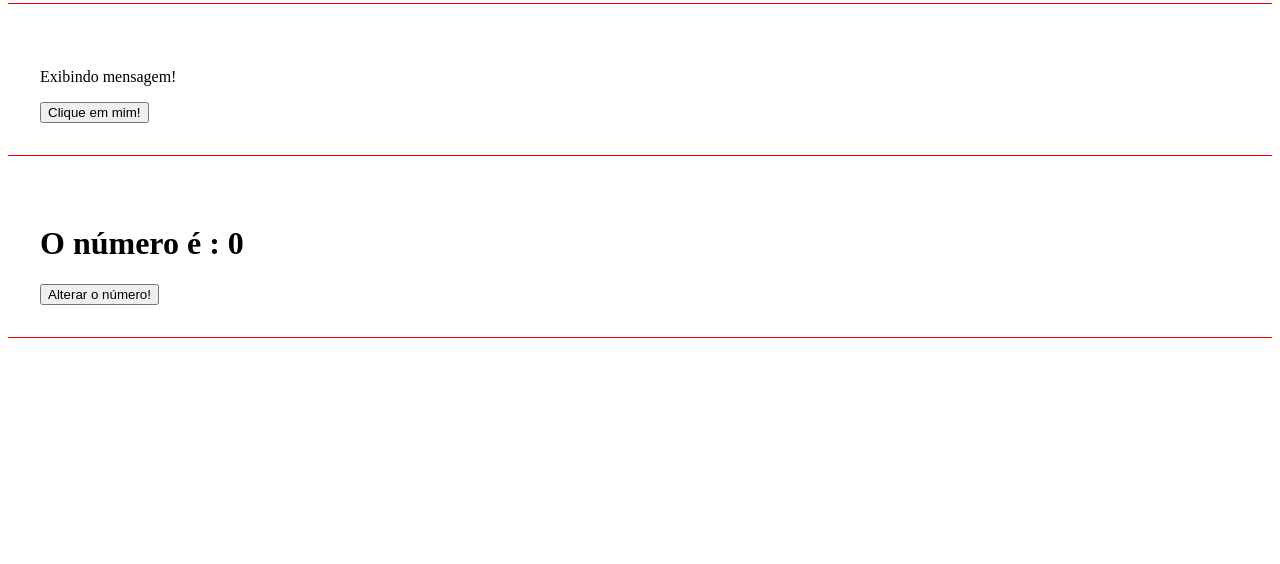
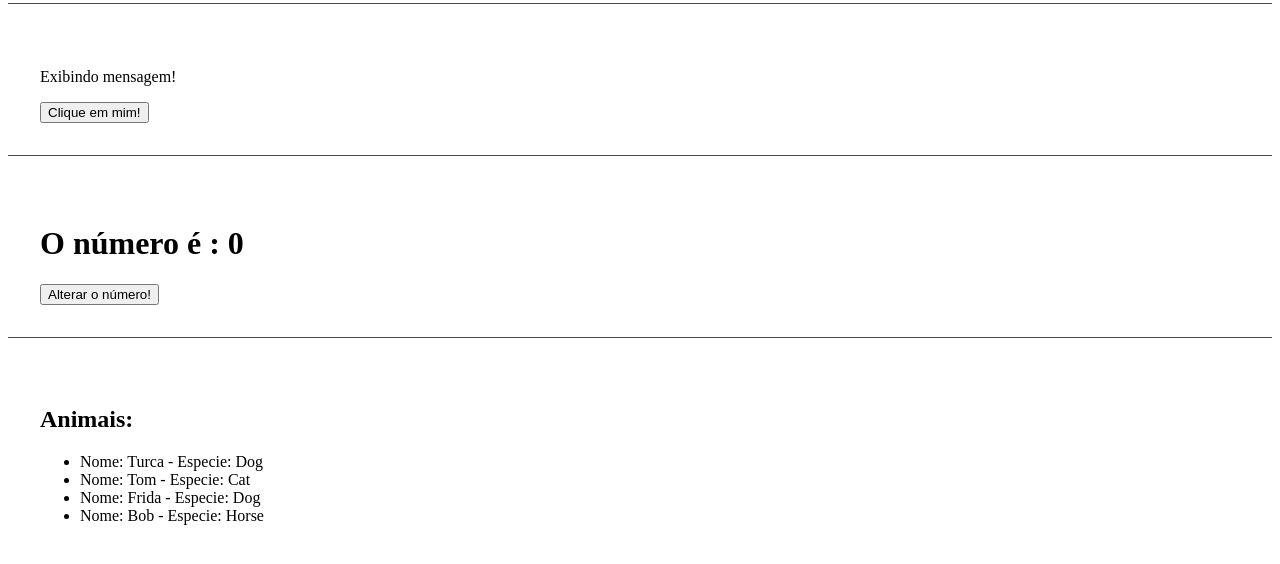
Before and after one commit to RafaGiaretta/angular_Revisao, an Angular app: page / in a window 1280 px wide. Shown: the part 950-1514 px from the top of the page. Built offline with nearby package versions, Linux system fonts and the light colour scheme.

Commit message:
Render de listas

```diff
--- a/src/app/app.component.html
+++ b/src/app/app.component.html
@@ -5,3 +5,4 @@
 <app-if-render></app-if-render>
 <app-eventos></app-eventos>
 <app-emitter></app-emitter>
+<app-list-render></app-list-render>
--- a/src/app/app.module.ts
+++ b/src/app/app.module.ts
@@ -10,6 +10,7 @@
 import { EventosComponent } from './components/eventos/eventos.component';
 import { EmitterComponent } from './components/emitter/emitter.component';
 import { ChangeNumberComponent } from './components/change-number/change-number.component';
+import { ListRenderComponent } from './components/list-render/list-render.component';
 
 @NgModule({
   declarations: [
@@ -20,7 +21,8 @@
     IfRenderComponent,
     EventosComponent,
     EmitterComponent,
-    ChangeNumberComponent
+    ChangeNumberComponent,
+    ListRenderComponent
   ],
   imports: [
     BrowserModule,
--- /dev/null
+++ b/src/app/components/list-render/list-render.component.html
@@ -0,0 +1,9 @@
+<div class="class">
+  <h2>Animais:</h2>
+
+  <ul>
+    <li *ngFor="let animal of animals">
+      Nome: {{ animal.name }} - Especie: {{ animal.type }}
+    </li>
+  </ul>
+</div>
--- /dev/null
+++ b/src/app/components/list-render/list-render.component.ts
@@ -0,0 +1,17 @@
+import { Component } from '@angular/core';
+
+@Component({
+  selector: 'app-list-render',
+  standalone: false,
+
+  templateUrl: './list-render.component.html',
+  styleUrl: './list-render.component.css',
+})
+export class ListRenderComponent {
+  animals = [
+    { name: 'Turca', type: 'Dog' },
+    { name: 'Tom', type: 'Cat' },
+    { name: 'Frida', type: 'Dog' },
+    { name: 'Bob', type: 'Horse' },
+  ];
+}
```
Also changed, not shown: src/app/components/list-render/list-render.component.css (added), 1 other file (tests, documents, lock files or other folders).
